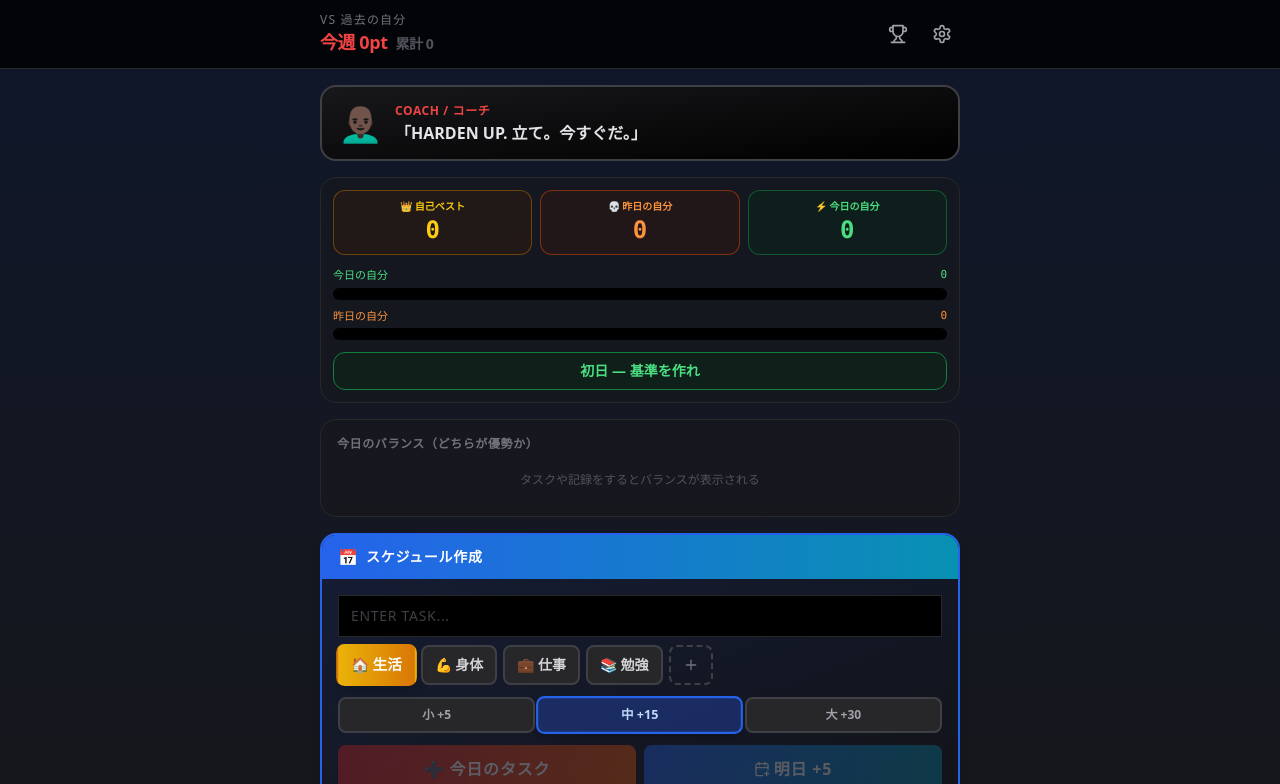
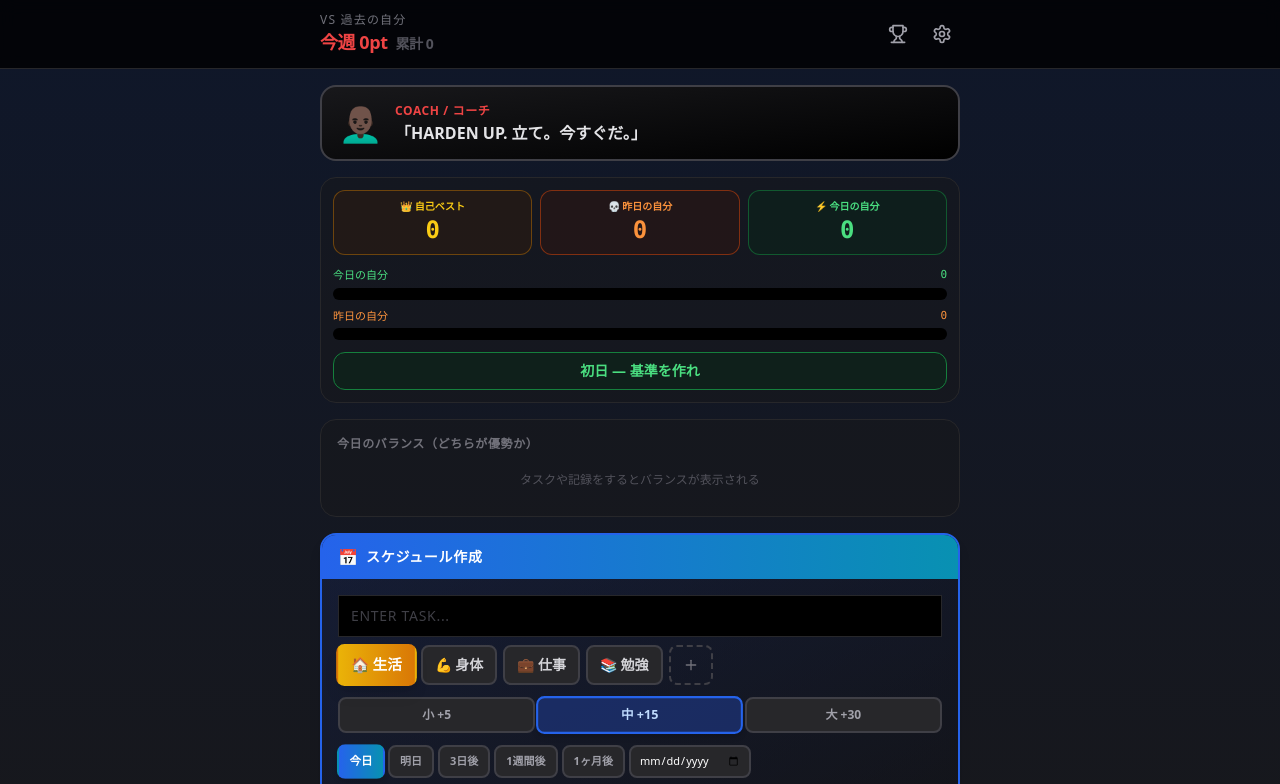
Before and after one commit to gokusan-maker/self-vs-self-v2, a Next.js app in the folder self-vs-self-v2/: page / in a window 1280 px wide. Shown: the top 784 px of the page. Built offline with nearby package versions, Linux system fonts and the light colour scheme.

Commit message:
日付指定スケジュール機能の追加 / コーチのセリフ重複防止

```diff
--- a/self-vs-self-v2/components/SelfVsSelf.jsx
+++ b/self-vs-self-v2/components/SelfVsSelf.jsx
@@ -328,17 +328,37 @@ const QUOTES = {
   ],
 };
 
-const randomQuote = (key, exclude = null) => {
+// セリフ履歴：カテゴリごとに使い切るまで同じセリフを出さない
+const quoteHistory = {};
+const randomQuote = (key) => {
   const arr = QUOTES[key] || QUOTES.idle;
-  if (arr.length === 1) return arr[0];
-  let q;
-  do {
-    q = arr[Math.floor(Math.random() * arr.length)];
-  } while (q === exclude);
+  if (arr.length <= 1) return arr[0];
+  let used = quoteHistory[key] || [];
+  let pool = arr.filter(q => !used.includes(q));
+  if (pool.length === 0) { used = []; pool = arr.slice(); }
+  const q = pool[Math.floor(Math.random() * pool.length)];
+  quoteHistory[key] = [...used, q];
   return q;
 };
 
 const getTodayStr = () => new Date().toDateString();
+
+// 日付指定スケジュール用ヘルパー（ローカルタイムの YYYY-MM-DD）
+const dateAfter = (days) => {
+  const d = new Date();
+  d.setDate(d.getDate() + days);
+  return `${d.getFullYear()}-${String(d.getMonth() + 1).padStart(2, '0')}-${String(d.getDate()).padStart(2, '0')}`;
+};
+const todayISO = () => dateAfter(0);
+const WEEKDAY_JP = ['日', '月', '火', '水', '木', '金', '土'];
+const formatSchedDate = (iso) => {
+  if (!iso) return '今日';
+  if (iso === todayISO()) return '今日';
+  if (iso === dateAfter(1)) return '明日';
+  const [y, m, d] = iso.split('-').map(Number);
+  const w = WEEKDAY_JP[new Date(y, m - 1, d).getDay()];
+  return `${m}/${d}(${w})`;
+};
 
 const formatDuration = (minutes) => {
   if (minutes < 1) return '0分';
@@ -418,6 +438,7 @@ export default function SelfVsSelf() {
   const [newTask, setNewTask] = useState('');
   const [newCategoryId, setNewCategoryId] = useState('life');
   const [newDifficulty, setNewDifficulty] = useState('medium');
+  const [newScheduledDate, setNewScheduledDate] = useState(''); // '' = 今日 / YYYY-MM-DD = 予定日
 
   // クイックスタート用
   const [quickText, setQuickText] = useState('');
@@ -501,7 +522,15 @@ export default function SelfVsSelf() {
             // 未完了タスクは持ち越し。forTomorrow=trueだったタスクは「今日が予定日」になる
             setTasks((d.tasks || [])
               .filter(t => !t.completed && !t.failed)
-              .map(t => t.forTomorrow ? { ...t, forTomorrow: false, scheduledFor: 'today' } : t)
+              .map(t => {
+                const ti = todayISO();
+                if (t.scheduledDate) {
+                  // 予定日が到来したら「今日のタスク（約束達成ボーナス対象）」に昇格
+                  if (t.scheduledDate <= ti) return { ...t, forTomorrow: false, scheduledFor: 'today' };
+                  return t; // まだ未来 → 持ち越し
+                }
+                return t.forTomorrow ? { ...t, forTomorrow: false, scheduledFor: 'today' } : t;
+              })
             );
             setYesterdayPower(d.todayPower || 0);
             setTodayPower(0);
@@ -654,8 +683,7 @@ export default function SelfVsSelf() {
   useEffect(() => {
     const handler = (e) => { e.preventDefault(); setInstallPrompt(e); };
     if (typeof window !== 'undefined') window.addEventListener('beforeinstallprompt', handler);
-    return () => { if (typeof window !== 'undefined') window.removeEventListener('beforeinstallprompt', handler); };
-  }, []);
+    return () => { if (typeof window !== 'undefined') window.removeEventListener('beforeinstallprompt', handler); };  }, []);
 
   useEffect(() => {
     if (categories.length > 0 && !categories.find(c => c.id === newCategoryId)) {
@@ -703,7 +731,7 @@ export default function SelfVsSelf() {
   const damageRemaining = Math.max(0, todayDamageTotal - damageHealed);
 
   const triggerCoach = (key, intense = false) => {
-    setCoachQuote(randomQuote(key, coachQuote));
+    setCoachQuote(randomQuote(key));
     setCoachIntense(intense);
     setTimeout(() => setCoachIntense(false), 4000);
   };
@@ -719,23 +747,27 @@ export default function SelfVsSelf() {
   // タスクが今日のポイントに加えた分（削除・失敗・取り消し時に差し引く用）
   const reversibleTaskPoints = (t) => (t.completed ? (t.powerEarned || 0) : 0) + (t.partialDone ? (t.partialPower || 0) : 0) + (t.planBonus || 0);
 
-  const addTask = (forTomorrow = false) => {
+  const addTask = (scheduledDate = '') => {
     if (!newTask.trim() || categories.length === 0) return;
+    const sd = scheduledDate || '';
+    const isFuture = sd && sd > todayISO();
     const task = {
       id: Date.now().toString(),
       text: newTask.trim(),
       categoryId: newCategoryId,
       difficulty: newDifficulty,
       completed: false,
-      forTomorrow,
-      planBonus: forTomorrow ? 5 : 0,
+      scheduledDate: sd || null,            // 予定日（YYYY-MM-DD）。null/今日 は当日タスク
+      forTomorrow: isFuture,                // 互換用
+      planBonus: isFuture ? 5 : 0,
     };
     setTasks([task, ...tasks]);
     addToHistory(newTask, newCategoryId, newDifficulty);
     setNewTask('');
-
-    if (forTomorrow) {
-      // 計画ボーナス +5 PWR
+    setNewScheduledDate('');
+
+    if (isFuture) {
+      // 計画ボーナス +5 PWR（先に予定を立てた報酬）
       setTodayPower(todayPower + 5);
       setTotalPower(totalPower + 5);
       triggerCoach('scheduled', true);
@@ -829,11 +861,12 @@ export default function SelfVsSelf() {
     // リカバリーボーナス
     const recovery = 0; // 良いタスクと悪いタスクの差分で算出（回復ボーナス廃止）
 
-    // 予約タスク実行ボーナス（昨日予約 → 今日実行）
-    const scheduledBonus = t.scheduledFor === 'today' ? 10 : 0;
-
-    // 前倒しボーナス（明日予約のタスクを今日のうちに実行）
-    const earlyBonus = t.forTomorrow ? 15 : 0;
+    // 予約タスク実行ボーナス（予定日ちょうどに実行）
+    const ti = todayISO();
+    const scheduledBonus = ((t.scheduledDate && t.scheduledDate === ti) || t.scheduledFor === 'today') ? 10 : 0;
+
+    // 前倒しボーナス（予定日より前に実行）
+    const earlyBonus = (t.scheduledDate && t.scheduledDate > ti) ? 15 : 0;
 
     const finalPower = taskPower + recovery + scheduledBonus + earlyBonus;
 
@@ -973,7 +1006,7 @@ export default function SelfVsSelf() {
       try { installPrompt.prompt(); await installPrompt.userChoice; } catch (e) {}
       setInstallPrompt(null);
     } else {
-      alert('このブラウザでは、メニューから「ホーム画面に追加」または「アプリをインストール」を選んでください。\n\niPhone: Safariの共有ボタン →「ホーム画面に追加」\nAndroid: Chromeのメニュー(\u22ee) →「アプリをインストール」');
+      alert('このブラウザでは、メニューから「ホーム画面に追加」または「アプリをインストール」を選んでください。\n\niPhone: Safariの共有ボタン →「ホーム画面に追加」\nAndroid: Chromeのメニュー(⋮) →「アプリをインストール」');
     }
   };
 
@@ -1236,7 +1269,9 @@ export default function SelfVsSelf() {
   };
   const deleteBadCategory = (id) => setBadCategories(badCategories.filter(c => c.id !== id));
 
-  const activeTasks = tasks.filter(t => !t.completed && !t.failed);
+  const _ti = todayISO();
+  const futureTasks = tasks.filter(t => !t.completed && !t.failed && t.scheduledDate && t.scheduledDate > _ti);
+  const activeTasks = tasks.filter(t => !t.completed && !t.failed && !(t.scheduledDate && t.scheduledDate > _ti));
   const completedTasks = tasks.filter(t => t.completed);
   const failedTasks = tasks.filter(t => t.failed);
 
@@ -1344,8 +1379,7 @@ export default function SelfVsSelf() {
                       {minusTotal > 0 && <div className="bg-red-600 flex items-center justify-center text-white text-xs font-black" style={{ width: `${100 - plusPct}%` }}>−{minusTotal}</div>}
                     </div>
                     <div className="text-xs mt-1.5">
-                      {plusTotal >= minusTotal
-                        ? <span className="text-green-400 font-bold">プラス優勢 — 差 +{plusTotal - minusTotal}</span>
+                      {plusTotal >= minusTotal                        ? <span className="text-green-400 font-bold">プラス優勢 — 差 +{plusTotal - minusTotal}</span>
                         : <span className="text-red-400 font-bold">マイナス優勢 — 差 −{minusTotal - plusTotal}</span>}
                     </div>
                     <div className="mt-2 border-t border-zinc-800 pt-2 space-y-0.5">
@@ -1426,13 +1460,32 @@ export default function SelfVsSelf() {
                 </button>
               ))}
             </div>
+            {/* 予定日の指定 */}
+            <div className="flex flex-wrap gap-1 mb-2">
+              {[['今日', 0], ['明日', 1], ['3日後', 3], ['1週間後', 7], ['1ヶ月後', 30]].map(([label, days]) => {
+                const iso = days === 0 ? '' : dateAfter(days);
+                const active = (newScheduledDate || '') === iso;
+                return (
+                  <button key={label} onClick={() => setNewScheduledDate(iso)} className={`px-2.5 py-1.5 rounded-lg text-[11px] font-bold border-2 transition ${active ? 'bg-gradient-to-r from-blue-600 to-cyan-600 text-white border-transparent shadow-md scale-105' : 'bg-zinc-800 text-zinc-400 border-zinc-700 hover:border-zinc-500'}`}>
+                    {label}
+                  </button>
+                );
+              })}
+              <input
+                type="date"
+                value={newScheduledDate}
+                min={todayISO()}
+                onChange={e => setNewScheduledDate(e.target.value)}
+                className="bg-zinc-800 border-2 border-zinc-700 rounded-lg px-2 py-1 text-[11px] text-white focus:border-cyan-600 outline-none"
+              />
+            </div>
             <div className="flex gap-2">
-              <button onClick={() => addTask(false)} disabled={!newTask.trim()} className="flex-1 bg-gradient-to-r from-red-600 to-orange-600 hover:from-red-500 hover:to-orange-500 text-white font-black tracking-wider py-3 rounded-lg disabled:opacity-30 disabled:cursor-not-allowed transition active:scale-95 shadow-md">
-                ➕ 今日のタスク
-              </button>
-              <button onClick={() => addTask(true)} disabled={!newTask.trim()} className="flex-1 bg-gradient-to-r from-blue-600 to-cyan-600 hover:from-blue-500 hover:to-cyan-500 text-white font-black tracking-wider py-3 rounded-lg disabled:opacity-30 disabled:cursor-not-allowed transition active:scale-95 shadow-md flex items-center justify-center gap-1">
-                <CalendarPlus className="w-4 h-4" />
-                明日 +5
+              <button onClick={() => addTask(newScheduledDate)} disabled={!newTask.trim()} className={`flex-1 text-white font-black tracking-wider py-3 rounded-lg disabled:opacity-30 disabled:cursor-not-allowed transition active:scale-95 shadow-md flex items-center justify-center gap-1.5 ${newScheduledDate && newScheduledDate > todayISO() ? 'bg-gradient-to-r from-blue-600 to-cyan-600 hover:from-blue-500 hover:to-cyan-500' : 'bg-gradient-to-r from-red-600 to-orange-600 hover:from-red-500 hover:to-orange-500'}`}>
+                {newScheduledDate && newScheduledDate > todayISO() ? (
+                  <><CalendarPlus className="w-4 h-4" />{formatSchedDate(newScheduledDate)}に予定を追加 （計画+5）</>
+                ) : (
+                  <>➕ 今日のタスクを追加</>
+                )}
               </button>
             </div>
           </div>
@@ -1446,15 +1499,20 @@ export default function SelfVsSelf() {
               <div className="text-zinc-700 text-[9px] tracking-wider uppercase mt-1">Define Your Mission</div>
             </div>
           )}
-          {/* 明日のタスク（予約） */}
-          {activeTasks.filter(t => t.forTomorrow).length > 0 && (
+          {/* 予定タスク（日付指定） */}
+          {futureTasks.length > 0 && (
             <div className="mb-2">
               <div className="text-xs text-cyan-300 tracking-[0.2em] mb-2 font-black uppercase flex items-center gap-1.5 px-1">
                 <CalendarPlus className="w-3.5 h-3.5" />
-                明日やる予定 ({activeTasks.filter(t => t.forTomorrow).length})
+                予定タスク ({futureTasks.length})
                 <span className="text-yellow-400 text-[10px] ml-auto">⚡ 今やると+15ボーナス</span>
               </div>
-              {activeTasks.filter(t => t.forTomorrow).map(task => {
+              {Object.entries(futureTasks.reduce((g, t) => { (g[t.scheduledDate] = g[t.scheduledDate] || []).push(t); return g; }, {}))
+                .sort((a, b) => (a[0] < b[0] ? -1 : 1))
+                .map(([dateStr, dayTasks]) => (
+                  <div key={dateStr} className="mb-2">
+                    <div className="text-[10px] text-cyan-400 font-black tracking-wider mb-1 px-1 uppercase">📅 {formatSchedDate(dateStr)} の予定</div>
+                    {dayTasks.map(task => {
                       const cat = getCategory(task.categoryId);
                       const diff = DIFFICULTIES[task.difficulty];
                       return (
@@ -1466,7 +1524,7 @@ export default function SelfVsSelf() {
                             <div className="font-bold text-cyan-50 break-words tracking-wide">{task.text}</div>
                             <div className="flex flex-wrap gap-1 mt-1">
                               <span className={`text-[9px] px-1.5 py-0.5 rounded bg-gradient-to-r ${cat.color} text-white font-bold`}>{cat.emoji} {cat.label}</span>
-                        <span className="text-[9px] px-1.5 py-0.5 rounded border border-cyan-600 text-cyan-200 font-black tracking-wider">明日: +{diff.power}</span>
+                              <span className="text-[9px] px-1.5 py-0.5 rounded border border-cyan-600 text-cyan-200 font-black tracking-wider">予定日: +{diff.power}</span>
                               <span className="text-[9px] px-1.5 py-0.5 rounded bg-yellow-500 text-black font-black tracking-wider">⚡ 今やる +15</span>
                             </div>
                           </div>
@@ -1477,9 +1535,11 @@ export default function SelfVsSelf() {
                       );
                     })}
                   </div>
-          )}
-
-          {activeTasks.filter(t => !t.forTomorrow).map(task => {
+                ))}
+            </div>
+          )}
+
+          {activeTasks.map(task => {
             const cat = getCategory(task.categoryId);
             const diff = DIFFICULTIES[task.difficulty];
             const key = getTaskKey(task.text, task.categoryId);
@@ -1487,9 +1547,10 @@ export default function SelfVsSelf() {
             const yesterday = new Date(Date.now() - 86400000).toDateString();
             const nextCombo = taskCombos[key]?.lastDate === yesterday ? currentCombo + 1 : (taskCombos[key]?.lastDate === getTodayStr() ? currentCombo : 1);
             const bonus = getComboBonus(nextCombo);
-            const projectedPower = Math.round(diff.power * bonus.mult) + (task.scheduledFor === 'today' ? 10 : 0);
+            const isSchedToday = task.scheduledFor === 'today' || task.scheduledDate === _ti;
+            const projectedPower = Math.round(diff.power * bonus.mult) + (isSchedToday ? 10 : 0);
             const isTiming = activeTaskTimer?.taskId === task.id;
-            const isScheduled = task.scheduledFor === 'today';
+            const isScheduled = isSchedToday;
             return (
               <div key={task.id} className={`bg-zinc-950 border ${isTiming ? 'border-white' : isScheduled ? 'border-cyan-700' : 'border-zinc-800'} rounded-xl p-3 flex items-center gap-2`}>
                 <button onClick={() => completeTask(task.id)} disabled={isTiming} className="w-9 h-9 rounded-lg border-2 border-zinc-700 hover:border-white hover:bg-white/5 flex items-center justify-center transition active:scale-90 flex-shrink-0 disabled:opacity-30" title="完了">
@@ -1798,8 +1859,7 @@ export default function SelfVsSelf() {
                 <div className="text-sm text-zinc-500 mt-1">タップで記録</div>
               )}
             </button>
-            <button onClick={recordWakeUp} className={`border-2 rounded-xl p-3 text-left transition active:scale-95 ${wakeTime ? 'bg-zinc-950 border-white' : 'bg-zinc-950 border-zinc-800 hover:border-zinc-600'}`}>
-              <div className="flex items-center gap-1 text-[10px] text-zinc-500 font-bold"><Sunrise className="w-3.5 h-3.5" /> 起床　予定 {sleepGoal.wakeup}</div>
+            <button onClick={recordWakeUp} className={`border-2 rounded-xl p-3 text-left transition active:scale-95 ${wakeTime ? 'bg-zinc-950 border-white' : 'bg-zinc-950 border-zinc-800 hover:border-zinc-600'}`}>              <div className="flex items-center gap-1 text-[10px] text-zinc-500 font-bold"><Sunrise className="w-3.5 h-3.5" /> 起床　予定 {sleepGoal.wakeup}</div>
               {wakeTime ? (
                 <>
                   <div className="text-xl font-black font-mono text-white mt-1">{wakeTime.time}</div>
```
Lines whose indentation alone changed are shown as unchanged.
